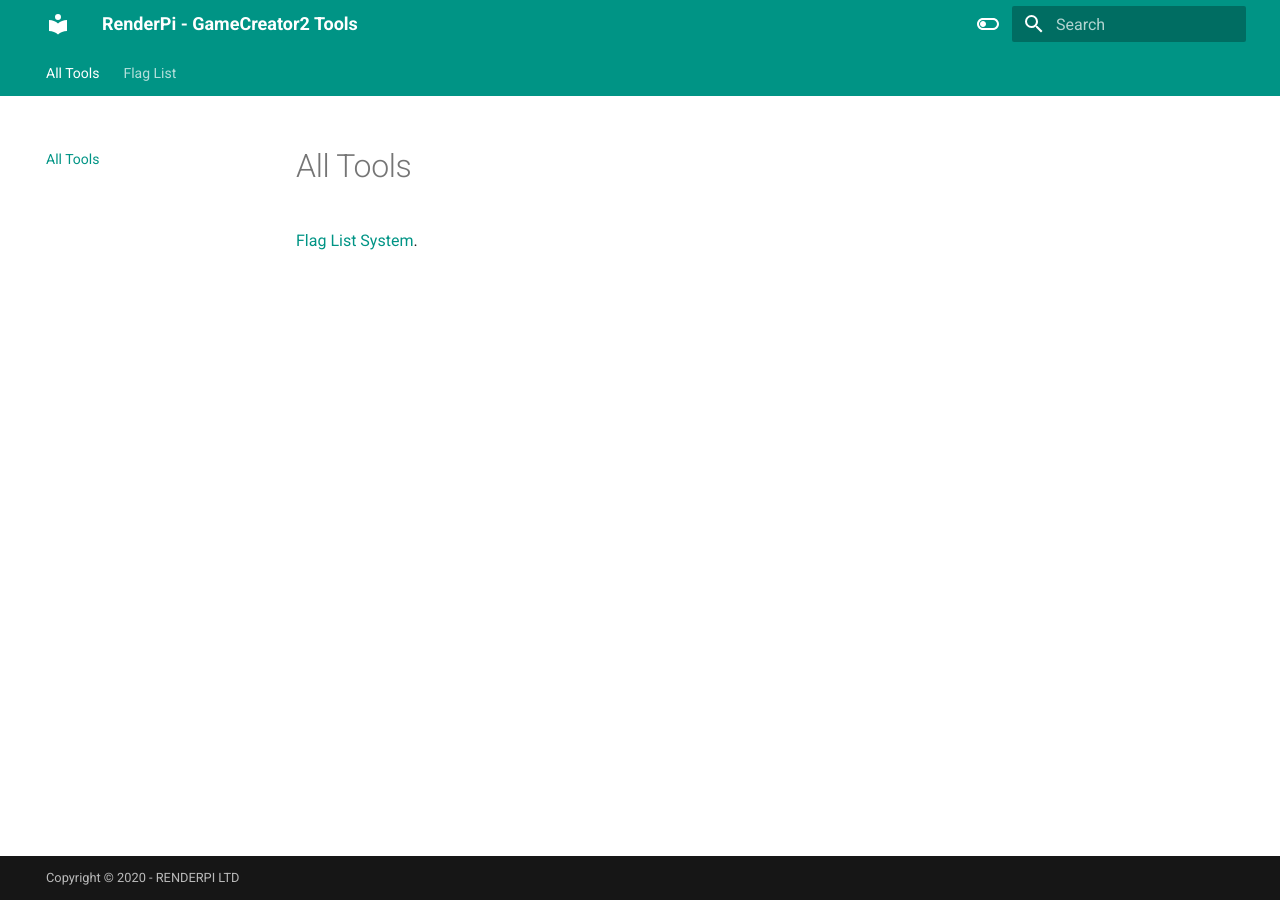
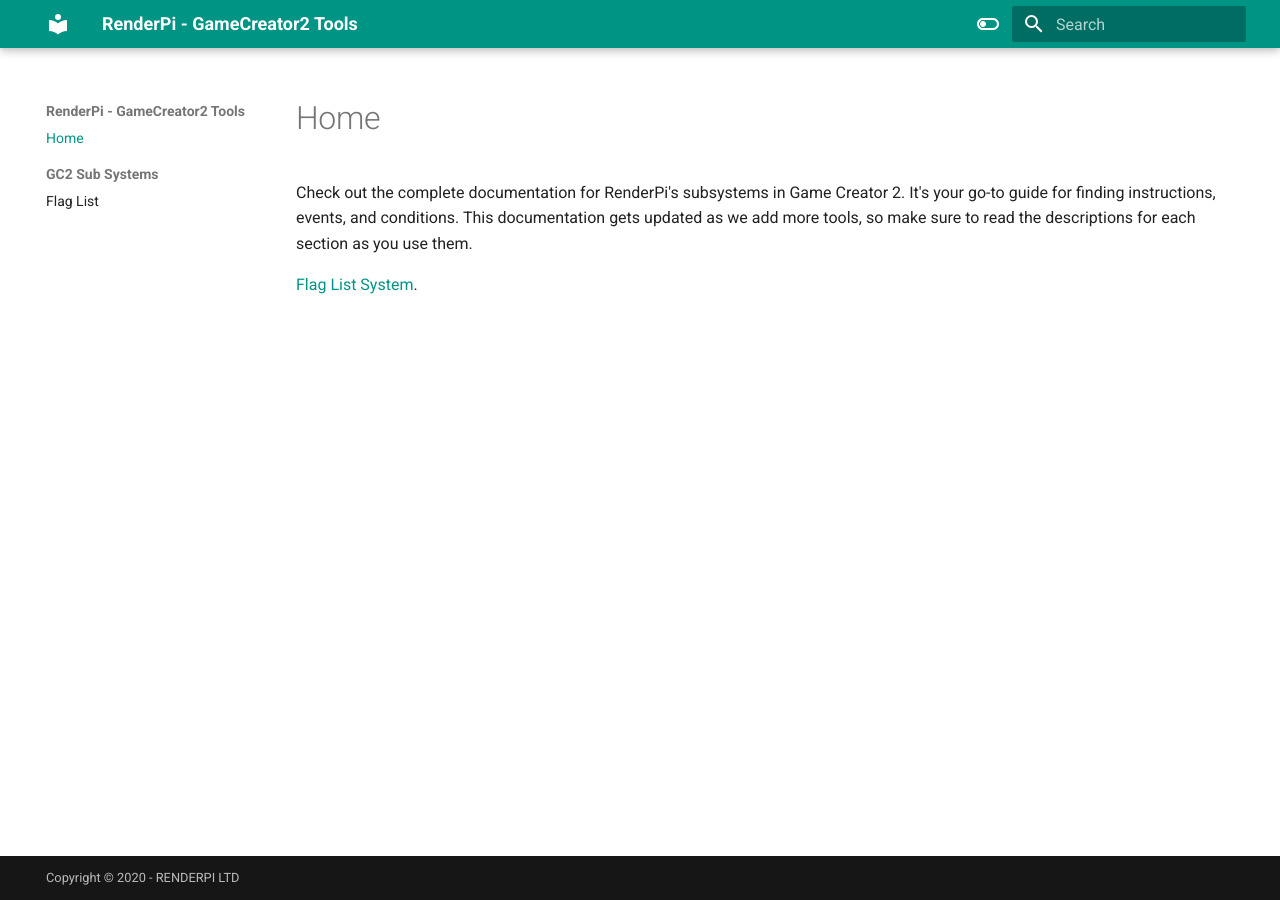
Before and after one commit to renderpigame/renderpi-gc2-tools-mkdocs, an MkDocs documentation site: the page built from docs/index.md, in a window 1280 px wide. Built offline with MkDocs 1.6.1 and Material for MkDocs 9.7.7, drawn with Linux system fonts in a browser that asks for light colours.

Commit message:
feat: start the documentation

```diff
--- a/docs/index.md
+++ b/docs/index.md
@@ -1,3 +1,5 @@
-# All Tools
+# Home
+
+Check out the complete documentation for RenderPi's subsystems in Game Creator 2. It's your go-to guide for finding instructions, events, and conditions. This documentation gets updated as we add more tools, so make sure to read the descriptions for each section as you use them.
 
 [Flag List System](/flag_list_system).
--- a/mkdocs.yml
+++ b/mkdocs.yml
@@ -2,10 +2,10 @@ site_name: RenderPi - GameCreator2 Tools
 theme:
   name: material
   features:
-    - navigation.tabs
+#    - navigation.tabs
     - navigation.sections
     - toc.integrate
-    - navigation.top
+#    - navigation.top
     - search.suggest
     - search.highlight
     - content.tabs.link
@@ -34,10 +34,14 @@ theme:
     social:
       - icon: fontawesome/brands/github-alt
         link: https://github.com/james-willett
-      - icon: fontawesome/brands/twitter
-        link: https://twitter.com/TheJamesWillett
-      - icon: fontawesome/brands/linkedin
-        link: https://www.linkedin.com/in/willettjames/
+nav:
+  - Home: 'index.md'
+  - 'GC2 Sub Systems':
+    - 'Flag List': 'flag-list-system.md'
+  #   - 'First Person Interaction': 'first-person-interaction.md'
+  # - About:
+  #   - 'License': 'license.md'
+  #   - 'Release Notes': 'release-notes.md'
 
 markdown_extensions:
   - pymdownx.highlight:
```
Also changed, not shown: docs/flag-list-system.md (added, +22 -0 lines), docs/flag_list_system.md (deleted, +0 -3 lines), site/404.html, site/flag-list-system/index.html, site/index.html, site/search/search_index.json.
